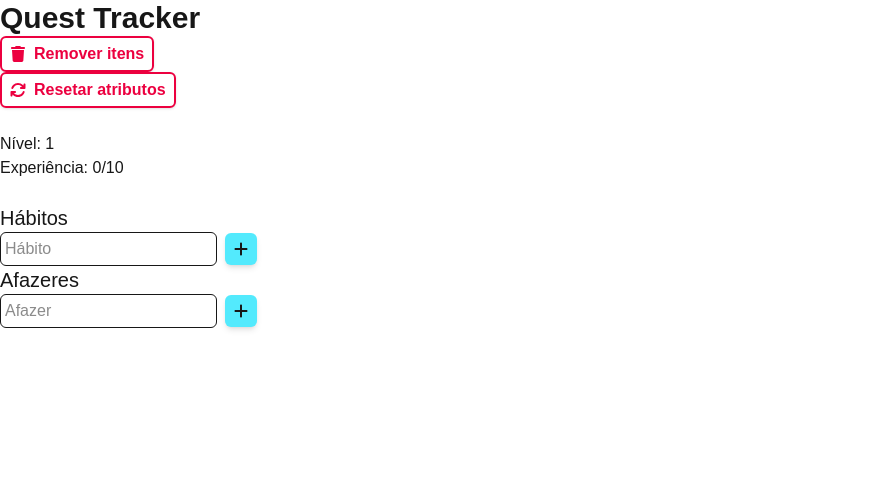
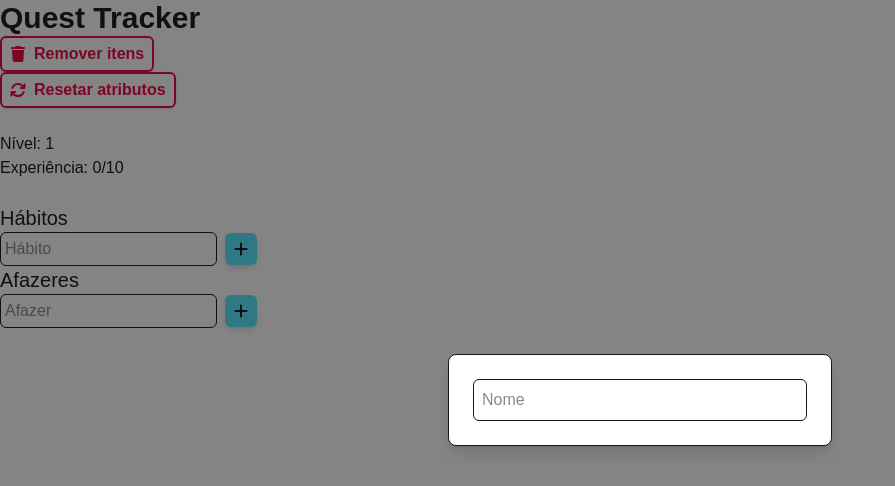
Before and after one commit to gab-souza-martins/gamified-habit-tracker, a Next.js app: page / in a window 1280 px wide. Shown: the top 486 px of the page, without its empty margins (0-895 px from the left). Built offline with nearby package versions, Linux system fonts and the light colour scheme.

Commit message:
Adicionado componente ItemForm.tsx, que será usado como formulário para adicionar ou editar itens. Ainda não possui funcionalidade

```diff
--- /dev/null
+++ b/src/app/Components/ItemForm.tsx
@@ -0,0 +1,31 @@
+import React from "react";
+
+const ItemForm = () => {
+   const [name, setName] = React.useState<string>("");
+
+   return (
+      <div className="w-screen h-screen fixed top-0 left-0 bg-neutral-950/50 flex justify-center items-center z-10">
+         <div
+            className="border p-6 rounded-lg shadow-lg w-70 sm:w-96"
+            style={{
+               backgroundColor: "var(--background)",
+               //    borderColor: "var(--light-foreground)",
+            }}
+         >
+            <form className="flex flex-col gap-3">
+               <input
+                  onChange={(e) => setName(e.target.value)}
+                  value={name}
+                  type="text"
+                  className="border rounded-md p-2"
+                  aria-label="Nome"
+                  aria-required
+                  placeholder="Nome"
+               />
+            </form>
+         </div>
+      </div>
+   );
+};
+
+export default ItemForm;
--- a/src/app/Components/TodoList.tsx
+++ b/src/app/Components/TodoList.tsx
@@ -11,6 +11,7 @@ import {
 import { CSS } from "@dnd-kit/utilities";
 import { FaEdit } from "react-icons/fa";
 import ConfirmRemove from "./ConfirmRemove";
+import ItemForm from "./ItemForm";
 
 interface TodoListProps {
    increaseExp: (exp: number) => void;
@@ -180,12 +181,15 @@ const TodoList: React.FC<TodoListProps> = ({ increaseExp, decreaseExp }) => {
 
    return (
       <>
+         <ItemForm />
+
          {isConfirmRemoveOpen && (
             <ConfirmRemove
                confirmRemove={handleRemove}
                closeRemove={handleCloseConfirmRemove}
             />
          )}
+
          <h2 className="text-xl">Afazeres</h2>
 
          <form className="flex items-center gap-2">
--- a/src/app/page.tsx
+++ b/src/app/page.tsx
@@ -30,6 +30,7 @@ const Home = () => {
       if (newExp >= newExpToNextLevel) {
          newLevel += 1;
          newExp -= newExpToNextLevel;
+
          if (newExpToNextLevel < 50) {
             newExpToNextLevel += 5;
          }
@@ -43,6 +44,7 @@ const Home = () => {
       setCurrentStats(newStats);
       localStorage.setItem("stats", JSON.stringify(newStats));
    };
+
    const handleDecreaseExp = (exp: number) => {
       const newExp: number = currentStats.exp - exp;
       const newStats: Stats = {
```
